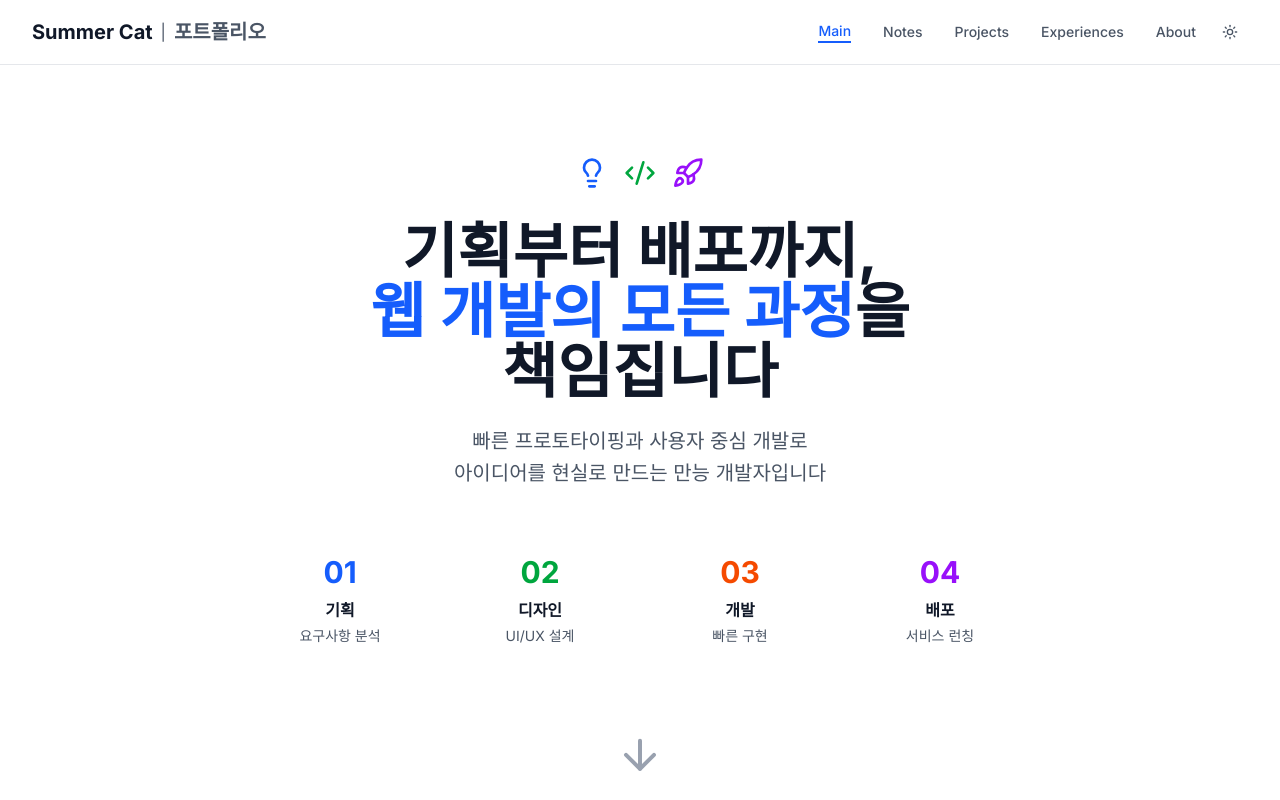
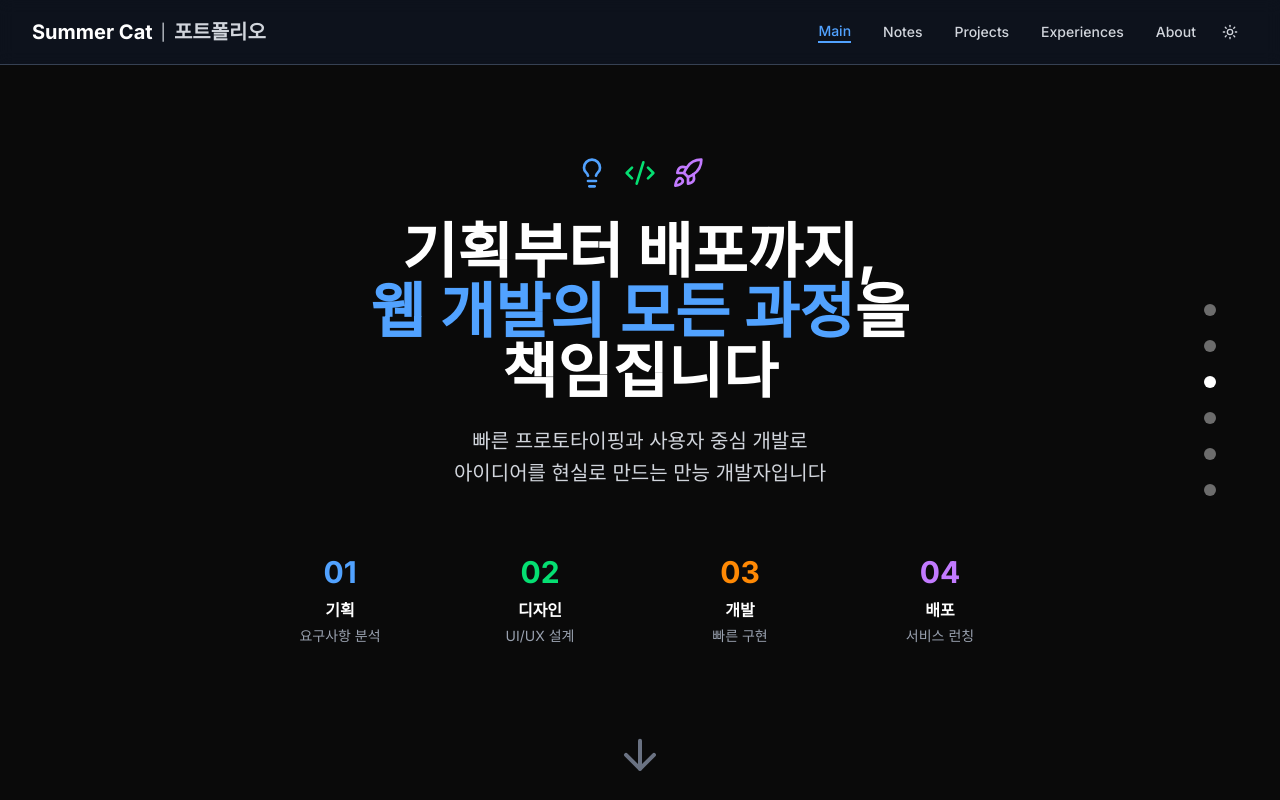
Before and after one commit to jumokcom/summercat, a Next.js app: page /portfolio in a window 1280 px wide. Shown: the top 800 px of the page. Built offline with nearby package versions, Linux system fonts and the light colour scheme.

Commit message:
feat: 기본 테마를 다크모드로 설정
- src/app/layout.tsx: defaultTheme을 'system'에서 'dark'로 변경
- src/app/portfolio/layout.tsx: defaultTheme을 'system'에서 'dark'로 변경
- 사용자가 처음 방문할 때 다크모드가 기본으로 적용되도록 설정

```diff
--- a/src/app/layout.tsx
+++ b/src/app/layout.tsx
@@ -22,7 +22,7 @@ export default function RootLayout({
       <body className={`${inter.className} antialiased`}>
         <ThemeProvider
           attribute="class"
-          defaultTheme="system"
+          defaultTheme="dark"
           enableSystem
           disableTransitionOnChange
         >
--- a/src/app/portfolio/layout.tsx
+++ b/src/app/portfolio/layout.tsx
@@ -25,7 +25,7 @@ export default function PortfolioLayout({
   return (
     <ThemeProvider
       attribute="class"
-      defaultTheme="system"
+      defaultTheme="dark"
       enableSystem={true}
       disableTransitionOnChange
     >
```
